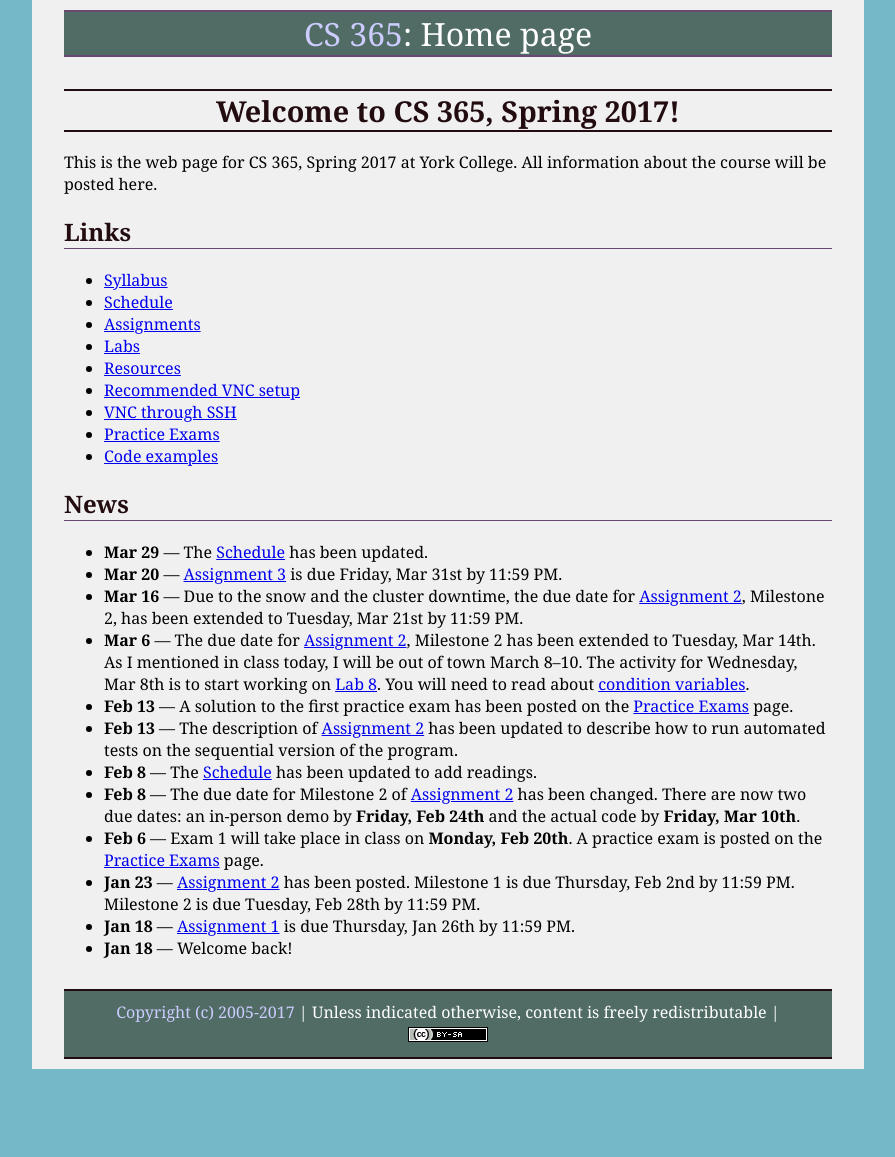
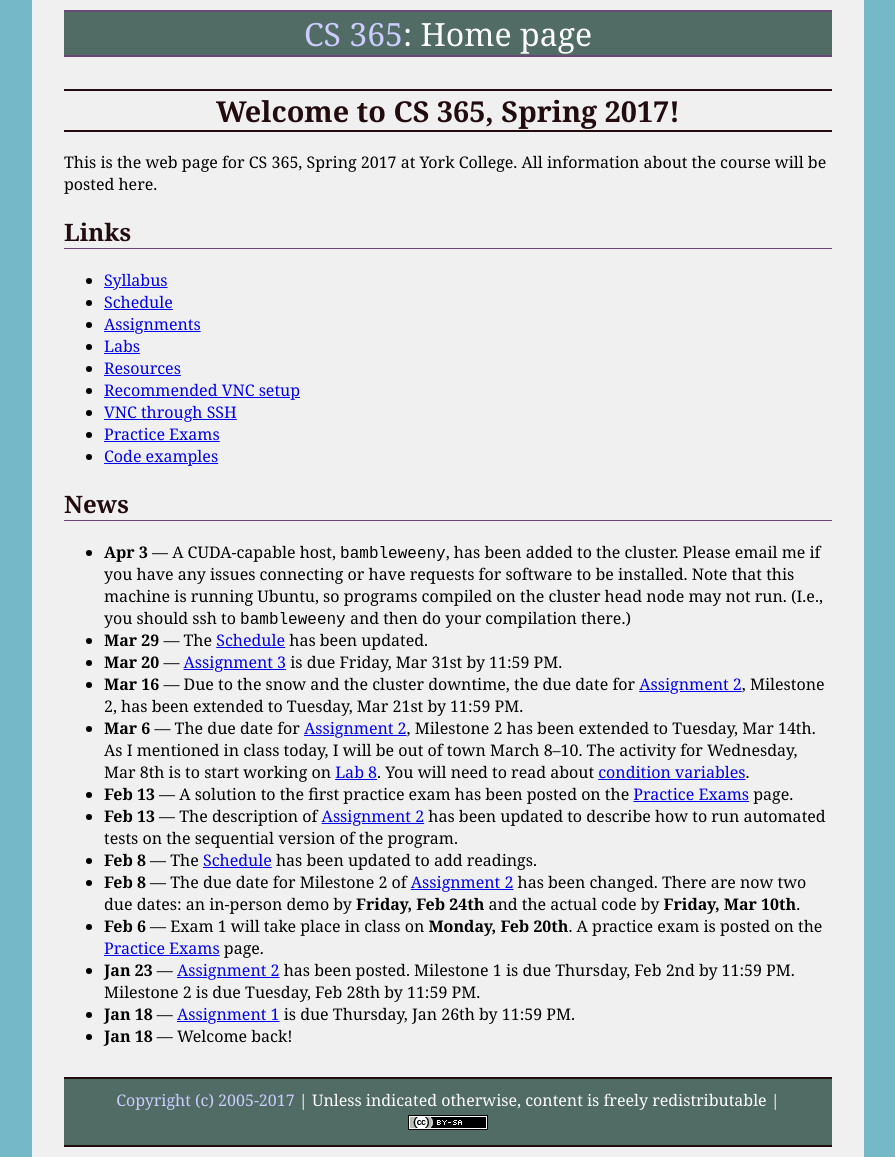
Before and after one commit to ycpcs/cs365-spring2017, a Jekyll site: the page built from index.md, in a window 1280 px wide. Shown: the whole page, without its empty margins (192-1087 px from the left). Built offline with Jekyll 4.4.1, drawn with Linux system fonts in a browser that asks for light colours; before the commit the page ends 1069 px from its top, so only the background shows below that.

Commit message:
note about CUDA

```diff
--- a/index.md
+++ b/index.md
@@ -21,6 +21,7 @@ This is the web page for CS 365, Spring 2017 at York College.  All information a
 
 ## News
 
+* **Apr 3** &mdash; A CUDA-capable host, `bambleweeny`, has been added to the cluster.  Please email me if you have any issues connecting or have requests for software to be installed.  Note that this machine is running Ubuntu, so programs compiled on the cluster head node may not run.  (I.e., you should ssh to `bambleweeny` and then do your compilation there.)
 * **Mar 29** &mdash; The [Schedule](schedule.html) has been updated.
 * **Mar 20** &mdash; [Assignment 3](assign/assign03.html) is due Friday, Mar 31st by 11:59 PM.
 * **Mar 16** &mdash; Due to the snow and the cluster downtime, the due date for [Assignment 2](assign/assign02.html), Milestone 2, has been extended to Tuesday, Mar 21st by 11:59 PM.
```
